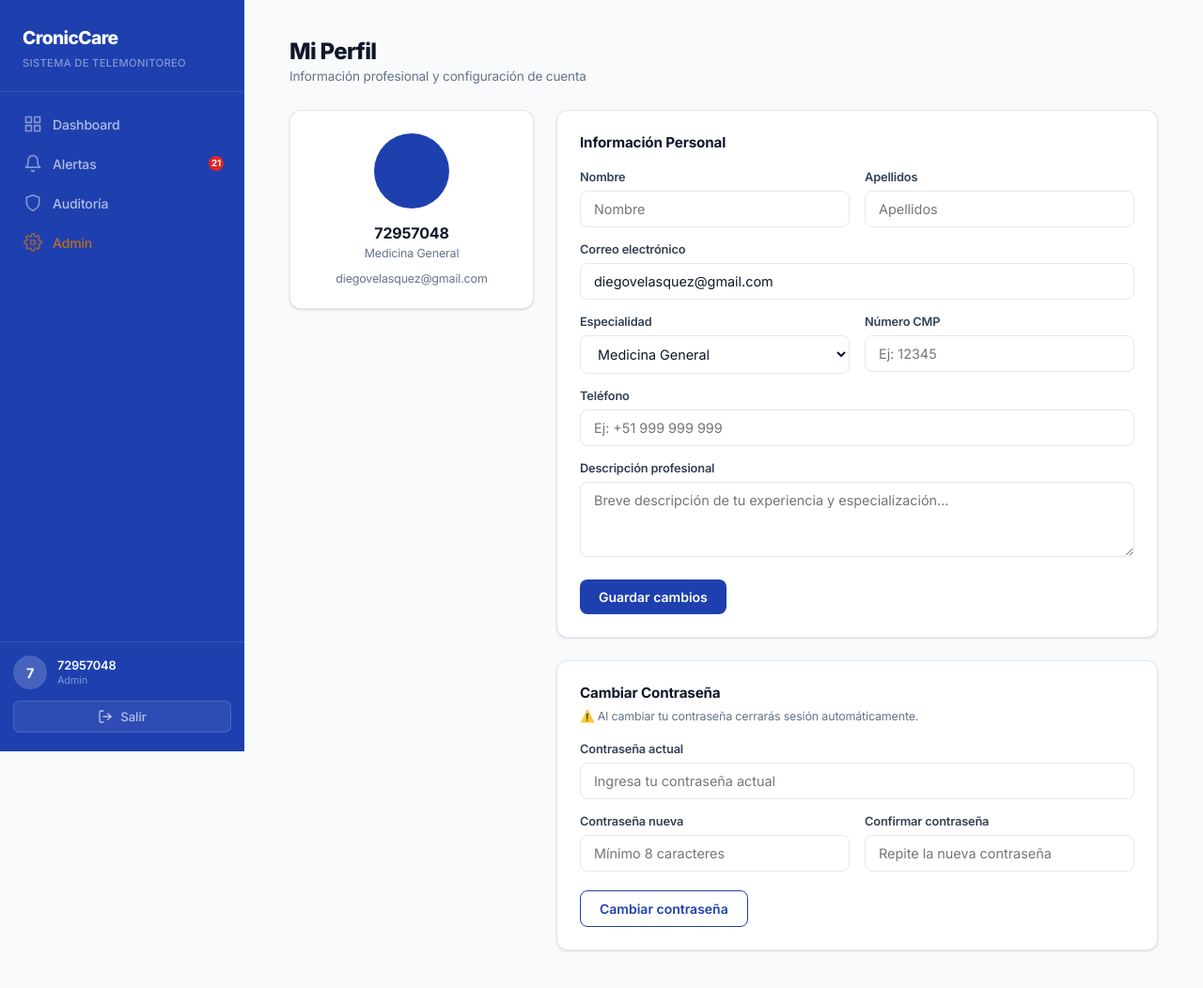
After one commit to YL2005-s/DBP-TF-CRONICCARE, a Django app: page /perfil/ in a window 1280 px wide. The commit adds this page. Shown: the whole page at 94% size. Run offline with Django 5.2, Linux system fonts and the light colour scheme; a user stored in the database is signed in; data comes from the database, SQL or seed files in the repository; both versions use the stored data as it was after the commit.

Commit message:
vamos mejorando

```diff
--- a/core/admin.py
+++ b/core/admin.py
@@ -1,11 +1,14 @@
 from django.contrib import admin
-from .models import Paciente, Metrica, Alerta, NotaClinica, PlanCuidado, LogAcceso
+from .models import Paciente, Metrica, Alerta, NotaClinica, PlanCuidado, LogAcceso, PerfilMedico
 
 admin.site.register(Paciente)
 admin.site.register(Metrica)
 admin.site.register(Alerta)
 admin.site.register(NotaClinica)
 admin.site.register(PlanCuidado)
+
+
+admin.site.register(PerfilMedico)
 
 
 @admin.register(LogAcceso)
--- a/core/models.py
+++ b/core/models.py
@@ -156,3 +156,30 @@ class LogAcceso(models.Model):
 
     def __str__(self):
         return f"{self.medico} — {self.get_accion_display()} — {self.fecha}"
+
+
+class PerfilMedico(models.Model):
+    ESPECIALIDADES = [
+        ('medicina_general', 'Medicina General'),
+        ('cardiologia',      'Cardiología'),
+        ('endocrinologia',   'Endocrinología'),
+        ('neumologia',       'Neumología'),
+        ('medicina_interna', 'Medicina Interna'),
+        ('otro',             'Otro'),
+    ]
+    user         = models.OneToOneField(
+        User,
+        on_delete=models.CASCADE,
+        related_name='perfil_medico'
+    )
+    especialidad = models.CharField(
+        max_length=30,
+        choices=ESPECIALIDADES,
+        default='medicina_general'
+    )
+    cmp      = models.CharField(max_length=20, blank=True, verbose_name='Número CMP')
+    telefono = models.CharField(max_length=15, blank=True)
+    bio      = models.TextField(blank=True, verbose_name='Descripción profesional')
+
+    def __str__(self):
+        return f"Perfil de {self.user.get_full_name()}"
--- a/core/templates/core/base.html
+++ b/core/templates/core/base.html
@@ -576,7 +576,9 @@
           </div>
           <div class="user-info">
             <div class="user-name">
-              {{ request.user.get_full_name|default:request.user.username }}
+              <a href="{% url 'perfil_medico' %}" style="text-decoration: none; color: inherit;">
+                {{ request.user.get_full_name|default:request.user.username }}
+              </a>
             </div>
             <div class="user-role">
               {% if request.user.is_superuser %}Admin{% else %}Médico{% endif %}
--- /dev/null
+++ b/core/templates/core/perfil_medico.html
@@ -0,0 +1,157 @@
+{% extends 'core/base.html' %}
+
+{% block title %}Mi Perfil{% endblock %}
+
+{% block content %}
+<div class="container">
+
+  <div style="margin-bottom: 28px;">
+    <h1 style="font-weight: 800; font-size: 1.5rem; letter-spacing: -0.03em; color: var(--text);">Mi Perfil</h1>
+    <p style="font-size: 0.85rem; color: var(--muted); margin-top: 4px;">Información profesional y configuración de cuenta</p>
+  </div>
+
+  {% if messages %}
+  <div style="margin-bottom: 20px;">
+    {% for msg in messages %}
+    {% if msg.tags == 'error' %}
+    <div style="padding: 12px 16px; background: var(--alert-light); border: 1px solid var(--alert); border-radius: 8px; font-size: 0.82rem; color: var(--alert); font-weight: 600; margin-bottom: 8px;">
+      ⚠️ {{ msg }}
+    </div>
+    {% else %}
+    <div style="padding: 12px 16px; background: var(--ok-light); border: 1px solid var(--ok); border-radius: 8px; font-size: 0.82rem; color: var(--ok); font-weight: 600; margin-bottom: 8px;">
+      ✅ {{ msg }}
+    </div>
+    {% endif %}
+    {% endfor %}
+  </div>
+  {% endif %}
+
+  <div style="display: grid; grid-template-columns: 260px 1fr; gap: 24px; align-items: start;">
+
+    <!-- Left column: avatar + summary -->
+    <div class="card" style="text-align: center;">
+      <div style="width: 80px; height: 80px; background: var(--primary); border-radius: 50%; display: flex; align-items: center; justify-content: center; font-size: 1.8rem; font-weight: 800; color: white; margin: 0 auto 16px;">
+        {{ user.first_name|slice:":1"|upper }}{{ user.last_name|slice:":1"|upper }}
+      </div>
+      <p style="font-size: 1rem; font-weight: 700; color: var(--text); margin-bottom: 4px;">
+        {{ user.get_full_name|default:user.username }}
+      </p>
+      <p style="font-size: 0.78rem; color: var(--muted); margin-bottom: 12px;">
+        {{ perfil.get_especialidad_display }}
+      </p>
+      {% if perfil.cmp %}
+      <div style="background: var(--primary-light); border-radius: 8px; padding: 8px 12px; margin-bottom: 8px;">
+        <p style="font-size: 0.7rem; font-weight: 700; color: var(--muted); text-transform: uppercase; letter-spacing: 0.04em; margin-bottom: 2px;">CMP</p>
+        <p style="font-size: 0.9rem; font-weight: 700; color: var(--primary);">{{ perfil.cmp }}</p>
+      </div>
+      {% endif %}
+      {% if user.email %}
+      <p style="font-size: 0.78rem; color: var(--muted); margin-top: 8px; word-break: break-word;">{{ user.email }}</p>
+      {% endif %}
+      {% if perfil.telefono %}
+      <p style="font-size: 0.78rem; color: var(--muted); margin-top: 4px;">{{ perfil.telefono }}</p>
+      {% endif %}
+      {% if perfil.bio %}
+      <p style="font-size: 0.78rem; color: var(--text2); margin-top: 12px; line-height: 1.6; text-align: left;">{{ perfil.bio }}</p>
+      {% endif %}
+    </div>
+
+    <!-- Right column: forms -->
+    <div style="display: flex; flex-direction: column; gap: 24px;">
+
+      <!-- Personal info form -->
+      <div class="card">
+        <h3 style="font-size: 0.95rem; font-weight: 700; color: var(--text); margin-bottom: 20px;">Información Personal</h3>
+        <form method="POST">
+          {% csrf_token %}
+          <input type="hidden" name="accion" value="actualizar_perfil">
+
+          <div style="display: grid; grid-template-columns: 1fr 1fr; gap: 16px; margin-bottom: 16px;">
+            <div>
+              <label class="form-label">Nombre</label>
+              <input type="text" name="first_name" class="form-input"
+                     value="{{ user.first_name }}" placeholder="Nombre">
+            </div>
+            <div>
+              <label class="form-label">Apellidos</label>
+              <input type="text" name="last_name" class="form-input"
+                     value="{{ user.last_name }}" placeholder="Apellidos">
+            </div>
+          </div>
+
+          <div style="margin-bottom: 16px;">
+            <label class="form-label">Correo electrónico</label>
+            <input type="email" name="email" class="form-input"
+                   value="{{ user.email }}" placeholder="correo@hospital.com">
+          </div>
+
+          <div style="display: grid; grid-template-columns: 1fr 1fr; gap: 16px; margin-bottom: 16px;">
+            <div>
+              <label class="form-label">Especialidad</label>
+              <select name="especialidad" class="form-input">
+                {% for val, label in perfil.ESPECIALIDADES %}
+                <option value="{{ val }}" {% if perfil.especialidad == val %}selected{% endif %}>{{ label }}</option>
+                {% endfor %}
+              </select>
+            </div>
+            <div>
+              <label class="form-label">Número CMP</label>
+              <input type="text" name="cmp" class="form-input"
+                     value="{{ perfil.cmp }}" placeholder="Ej: 12345">
+            </div>
+          </div>
+
+          <div style="margin-bottom: 16px;">
+            <label class="form-label">Teléfono</label>
+            <input type="text" name="telefono" class="form-input"
+                   value="{{ perfil.telefono }}" placeholder="Ej: +51 999 999 999">
+          </div>
+
+          <div style="margin-bottom: 20px;">
+            <label class="form-label">Descripción profesional</label>
+            <textarea name="bio" class="form-input" rows="3"
+                      style="resize: vertical; min-height: 80px;"
+                      placeholder="Breve descripción de tu experiencia y especialización...">{{ perfil.bio }}</textarea>
+          </div>
+
+          <button type="submit" class="btn-primary">Guardar cambios</button>
+        </form>
+      </div>
+
+      <!-- Change password form -->
+      <div class="card">
+        <h3 style="font-size: 0.95rem; font-weight: 700; color: var(--text); margin-bottom: 8px;">Cambiar Contraseña</h3>
+        <p style="font-size: 0.78rem; color: var(--muted); margin-bottom: 20px;">
+          ⚠️ Al cambiar tu contraseña cerrarás sesión automáticamente.
+        </p>
+        <form method="POST">
+          {% csrf_token %}
+          <input type="hidden" name="accion" value="cambiar_password">
+
+          <div style="margin-bottom: 16px;">
+            <label class="form-label">Contraseña actual</label>
+            <input type="password" name="password_actual" class="form-input"
+                   placeholder="Ingresa tu contraseña actual" required>
+          </div>
+
+          <div style="display: grid; grid-template-columns: 1fr 1fr; gap: 16px; margin-bottom: 20px;">
+            <div>
+              <label class="form-label">Contraseña nueva</label>
+              <input type="password" name="password_nueva" class="form-input"
+                     placeholder="Mínimo 8 caracteres" required>
+            </div>
+            <div>
+              <label class="form-label">Confirmar contraseña</label>
+              <input type="password" name="password_confirm" class="form-input"
+                     placeholder="Repite la nueva contraseña" required>
+            </div>
+          </div>
+
+          <button type="submit" class="btn-outline">Cambiar contraseña</button>
+        </form>
+      </div>
+
+    </div>
+  </div>
+</div>
+{% endblock %}
--- a/core/urls.py
+++ b/core/urls.py
@@ -12,4 +12,5 @@ urlpatterns = [
     path('alertas/<int:alerta_id>/resolver/', views.resolver_alerta, name='resolver_alerta'),
     path('sin-permiso/', views.sin_permiso, name='sin_permiso'),
     path('auditoria/', views.auditoria, name='auditoria'),
+    path('perfil/', views.perfil_medico, name='perfil_medico'),
 ]
--- a/core/views.py
+++ b/core/views.py
@@ -10,7 +10,7 @@ from django.contrib.auth.models import User, Group
 from django.http import HttpResponse
 from django.template.loader import get_template
 from xhtml2pdf import pisa
-from .models import Paciente, Metrica, Alerta, NotaClinica, PlanCuidado, LogAcceso
+from .models import Paciente, Metrica, Alerta, NotaClinica, PlanCuidado, LogAcceso, PerfilMedico
 
 
 def es_medico(user):
@@ -436,3 +436,57 @@ def sin_permiso(request):
 def auditoria(request):
     logs = LogAcceso.objects.select_related('medico', 'paciente').all()[:100]
     return render(request, 'core/auditoria.html', {'logs': logs})
+
+
+@login_required
+@medico_required
+def perfil_medico(request):
+    user = request.user
+    perfil, _ = PerfilMedico.objects.get_or_create(user=user)
+
+    if request.method == 'POST':
+        accion = request.POST.get('accion')
+
+        if accion == 'actualizar_perfil':
+            user.first_name = request.POST.get('first_name', '').strip()
+            user.last_name  = request.POST.get('last_name', '').strip()
+            user.email      = request.POST.get('email', '').strip()
+            user.save()
+
+            perfil.especialidad = request.POST.get('especialidad', 'medicina_general')
+            perfil.cmp          = request.POST.get('cmp', '').strip()
+            perfil.telefono     = request.POST.get('telefono', '').strip()
+            perfil.bio          = request.POST.get('bio', '').strip()
+            perfil.save()
+
+            registrar_log(
+                request,
+                accion='ver_paciente',
+                descripcion='Actualizó su perfil médico',
+            )
+            messages.success(request, 'Perfil actualizado correctamente.')
+            return redirect('perfil_medico')
+
+        elif accion == 'cambiar_password':
+            password_actual  = request.POST.get('password_actual')
+            password_nueva   = request.POST.get('password_nueva')
+            password_confirm = request.POST.get('password_confirm')
+
+            if not user.check_password(password_actual):
+                messages.error(request, 'La contraseña actual es incorrecta.')
+            elif password_nueva != password_confirm:
+                messages.error(request, 'Las contraseñas nuevas no coinciden.')
+            elif len(password_nueva) < 8:
+                messages.error(request, 'La contraseña debe tener al menos 8 caracteres.')
+            else:
+                user.set_password(password_nueva)
+                user.save()
+                messages.success(request, 'Contraseña actualizada. Por favor inicia sesión nuevamente.')
+                return redirect('login')
+
+        return redirect('perfil_medico')
+
+    return render(request, 'core/perfil_medico.html', {
+        'perfil': perfil,
+        'user': user,
+    })
```
Also changed, not shown: api/serializers.py (+13 -1 lines), core/templates/core/detalle_paciente.html (+165 -87 lines), core/migrations/0009_perfilmedico.py (added), db.sqlite3.
